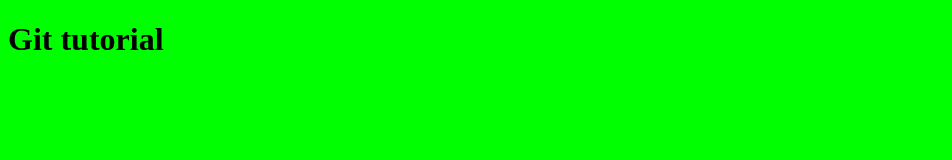
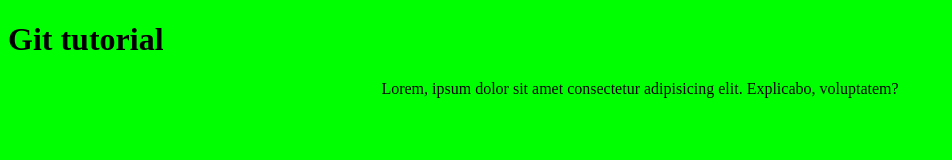
Before and after one commit to raihanul01676/practiceproject, a plain HTML site: page index.html in a window 1280 px wide. Shown: the whole page, without its empty margins (0-952 px from the left). Drawn offline with Linux system fonts and the light colour scheme.

Commit message:
Add a paragraph and centre align

```diff
--- a/index.html
+++ b/index.html
@@ -7,7 +7,7 @@
     <link rel="stylesheet" href="./style.css">
 </head>
 <body>
-    <h1>Git tutorial
-    </h1>
+    <h1>Git tutorial</h1>
+    <p>Lorem, ipsum dolor sit amet consectetur adipisicing elit. Explicabo, voluptatem?</p>
 </body>
 </html>
--- a/style.css
+++ b/style.css
@@ -1,3 +1,6 @@
 body {
     background-color: rgb(0, 255, 0);
 }
+p{
+    text-align: center;
+}
```
